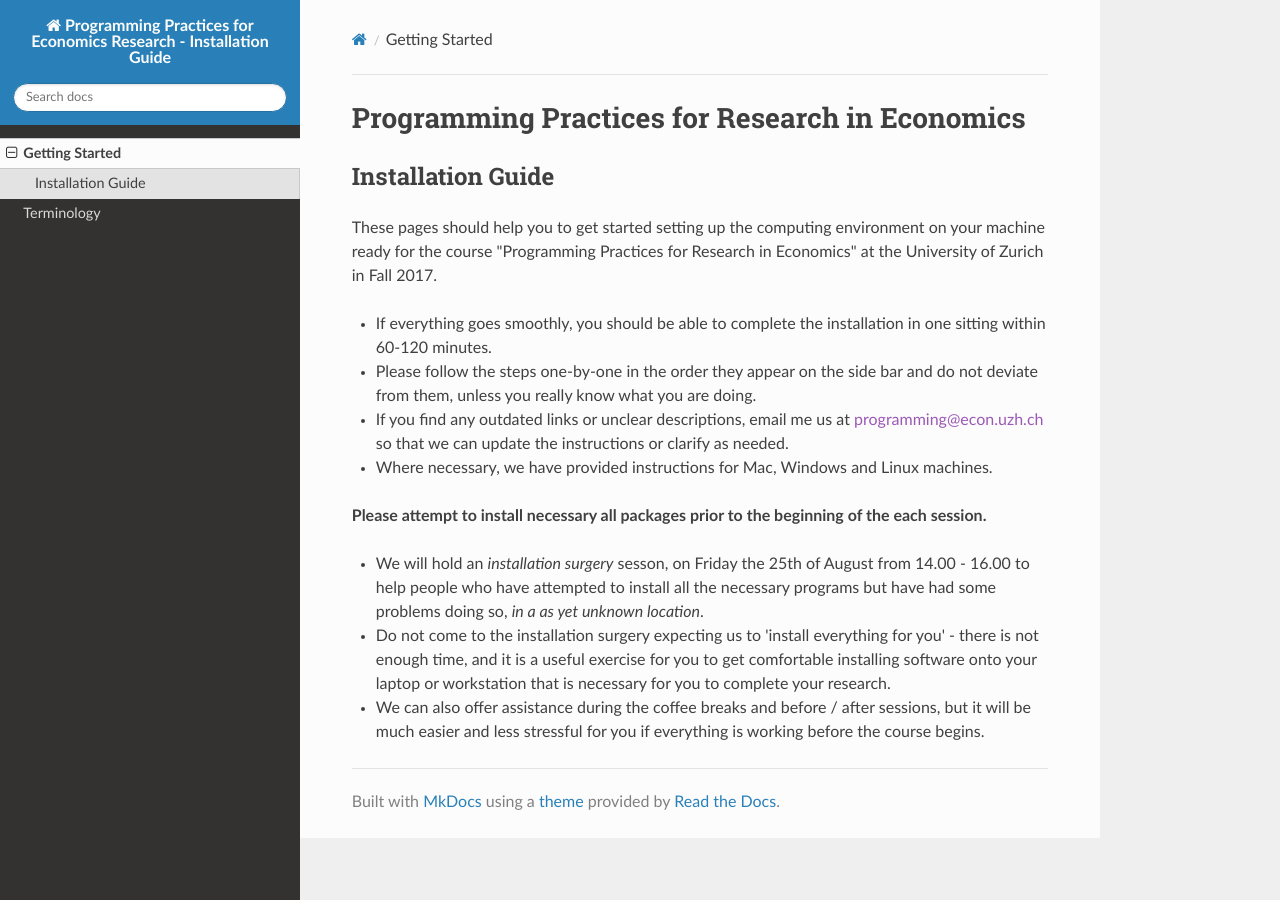
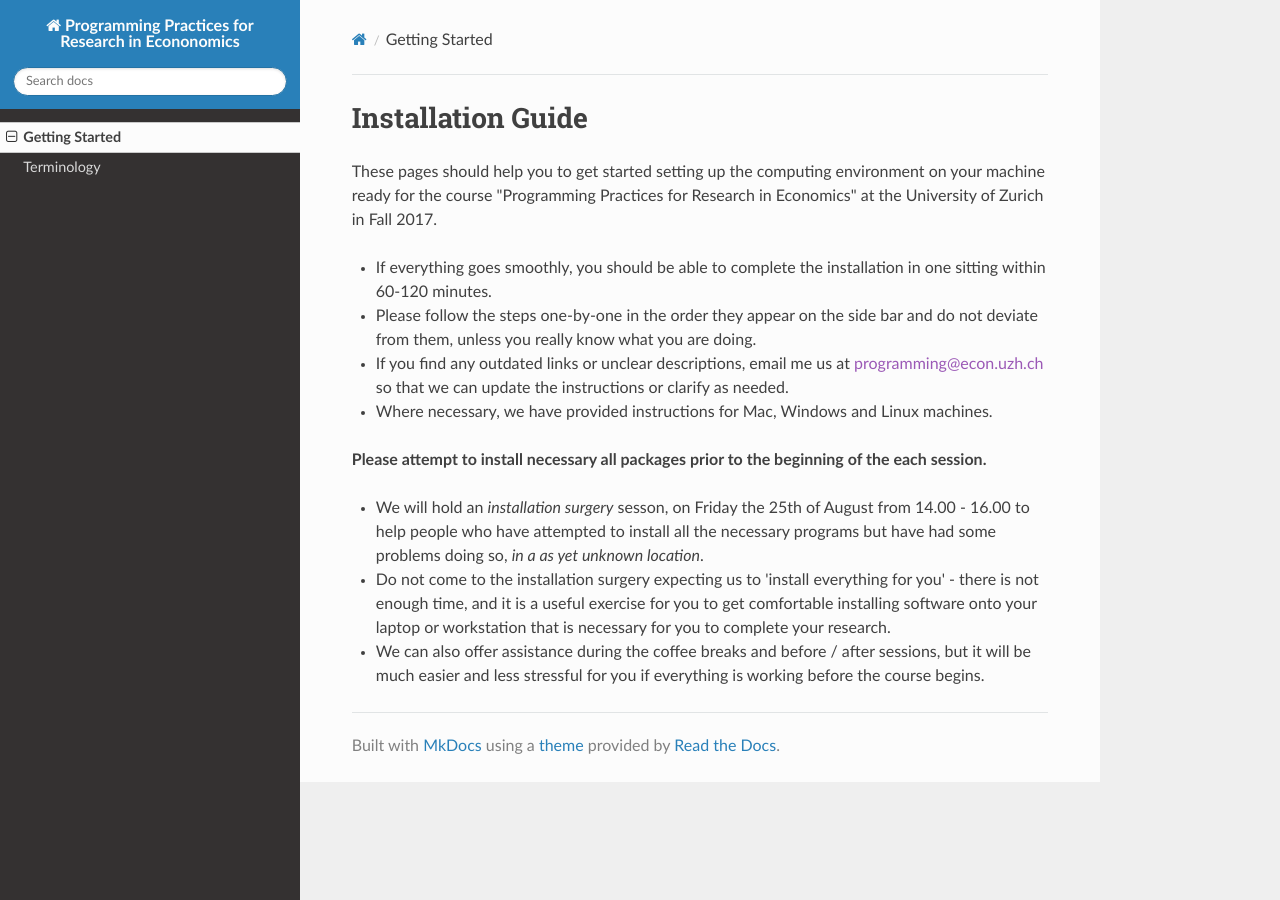
Before and after one commit to pp4rs/DEPRECATED-installation-guide, an MkDocs documentation site: the page built from docs/index.md, in a window 1280 px wide. Built offline with MkDocs 1.6.1, drawn with Linux system fonts in a browser that asks for light colours; nearby versions of some CDN libraries; old or Windows-style settings are respelled for this version of MkDocs.

Commit message:
shorter titles to make it look visually nicer

```diff
--- a/docs/index.md
+++ b/docs/index.md
@@ -1,5 +1,4 @@
-# Programming Practices for Research in Economics
-## Installation Guide
+# Installation Guide
 
 <!-- The Installation Guide for the 2017 edition is not currently available.
 
--- a/mkdocs.yml
+++ b/mkdocs.yml
@@ -1,4 +1,4 @@
-site_name: Programming Practices for Economics Research - Installation Guide
+site_name: Programming Practices for Research in Econonomics
 pages:
 - Getting Started: index.md
 - Terminology: terminology.md
```
